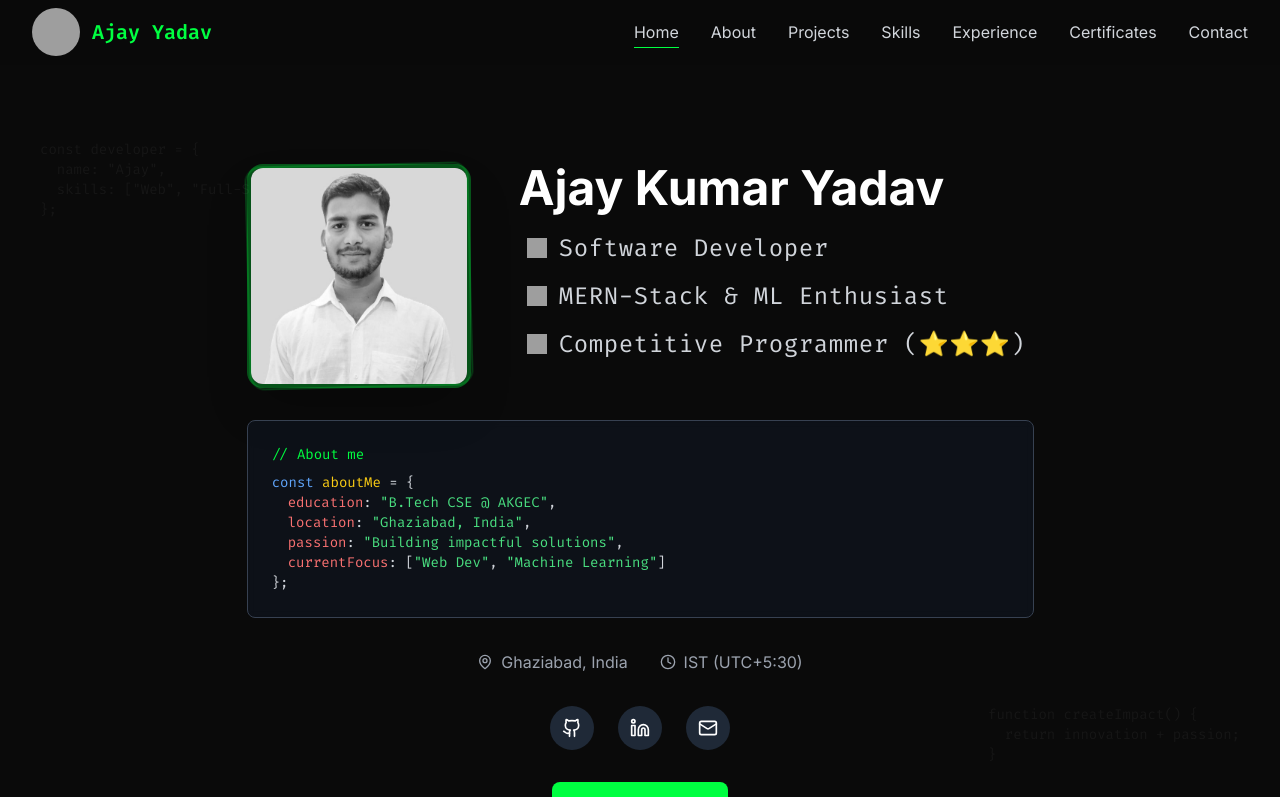
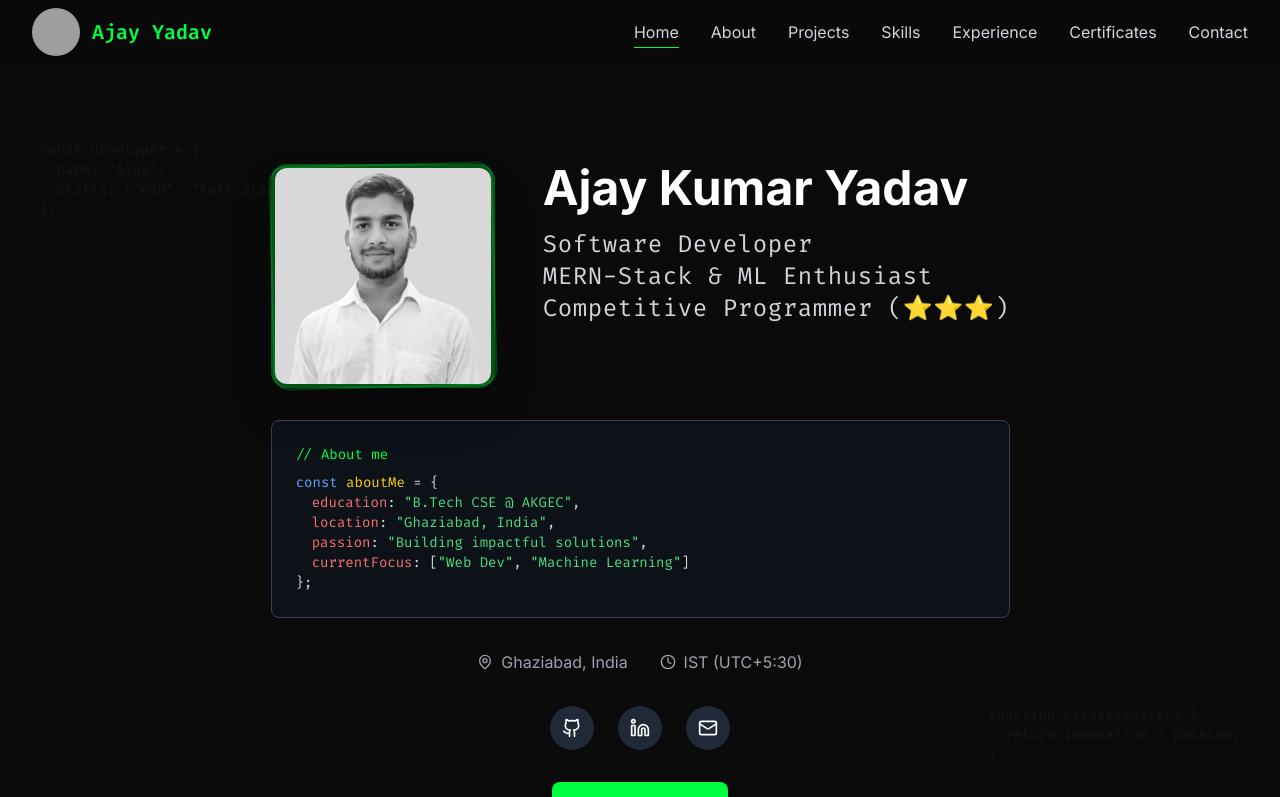
Before and after one commit to GitAjayYadavHub/Portfolio, a React (Vite) app: page / in a window 1280 px wide. Shown: the top 797 px of the page. Built offline with nearby package versions, Linux system fonts and the light colour scheme; grey boxes are pictures that could not be loaded; the HTML template or start-up script is replaced by a standard one.

Commit message:
Refactor Hero component to simplify display
Removed seal icon usage and replaced list with text in Hero component.

```diff
--- a/src/components/Hero.jsx
+++ b/src/components/Hero.jsx
@@ -2,7 +2,6 @@ import React, { useState, useEffect } from 'react';
 import { motion } from 'framer-motion';
 import { Github, Linkedin, Mail, MapPin, Clock } from 'lucide-react';
 import profileImage from '../assets/AjayPicture.jpg';
-import sealIcon from '../assets/seal.gif';
 
 const Hero = () => {
   const [displayText, setDisplayText] = useState('');
@@ -112,26 +111,16 @@ const Hero = () => {
                 <span className="text-primary animate-blink">|</span>
               </motion.h1>
 
-              <motion.ul
-                className="space-y-2 text-xl md:text-2xl text-gray-300 font-light font-mono tracking-wide leading-relaxed select-none"
+              <motion.p
+                className="text-xl md:text-2xl text-gray-300 font-light font-mono tracking-wide leading-loose hover:text-yellow-400 transition-colors"
                 initial={{ opacity: 0 }}
                 animate={{ opacity: 1 }}
                 transition={{ delay: 1.2 }}
               >
-                <li className="group flex items-center gap-3 rounded-lg px-2 py-1 transition-all duration-300 hover:bg-primary/10 hover:shadow-[0_0_22px_rgba(0,255,65,0.45)]">
-                  <img src={sealIcon} alt="" className="h-5 w-5 transition-transform duration-300 group-hover:animate-bounce [animation-duration:1.6s]" />
-                  <span className="transition-colors duration-300 group-hover:text-primary/90">Software Developer</span>
-                </li>
-                <li className="group flex items-center gap-3 rounded-lg px-2 py-1 transition-all duration-300 hover:bg-primary/10 hover:shadow-[0_0_22px_rgba(0,255,65,0.45)]">
-                  <img src={sealIcon} alt="" className="h-5 w-5 transition-transform duration-300 group-hover:animate-bounce [animation-duration:1.6s]" />
-                  <span className="transition-colors duration-300 group-hover:text-primary/90">MERN-Stack & ML Enthusiast</span>
-                </li>
-                <li className="group flex items-center gap-3 rounded-lg px-2 py-1 transition-all duration-300 hover:bg-primary/10 hover:shadow-[0_0_22px_rgba(0,255,65,0.45)]">
-                  <img src={sealIcon} alt="" className="h-5 w-5 transition-transform duration-300 group-hover:animate-bounce [animation-duration:1.6s]" />
-                  <span className="transition-colors duration-300 group-hover:text-primary/90">Competitive Programmer (⭐⭐⭐)</span>
-                </li>
-              </motion.ul>
-
+                Software Developer <br />
+                MERN-Stack & ML Enthusiast <br />
+                Competitive Programmer (⭐⭐⭐)
+              </motion.p>
             </div>
           </div>
 
```
